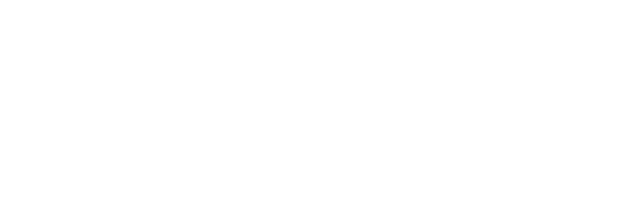
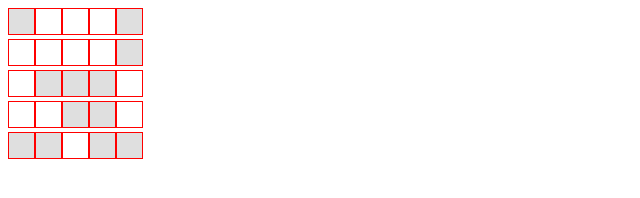
Before and after one commit to sumanla13a/sumanla13a.github.io, a plain HTML site: page whackAMole/index.html in a window 1280 px wide. Shown: the whole page, without its empty margins (0-640 px from the left). Drawn offline with nearby package versions, Linux system fonts and the light colour scheme.

Commit message:
Update index.html

```diff
--- a/whackAMole/index.html
+++ b/whackAMole/index.html
@@ -2,7 +2,7 @@
 <html>
 <head>
 	<title>Whack A Mole</title>
-	<link rel="./index.css"/>
+	<link rel="stylesheet" href="./index.css"/>
 </head>
 <body>
 	<div id="whack-mole">
```
